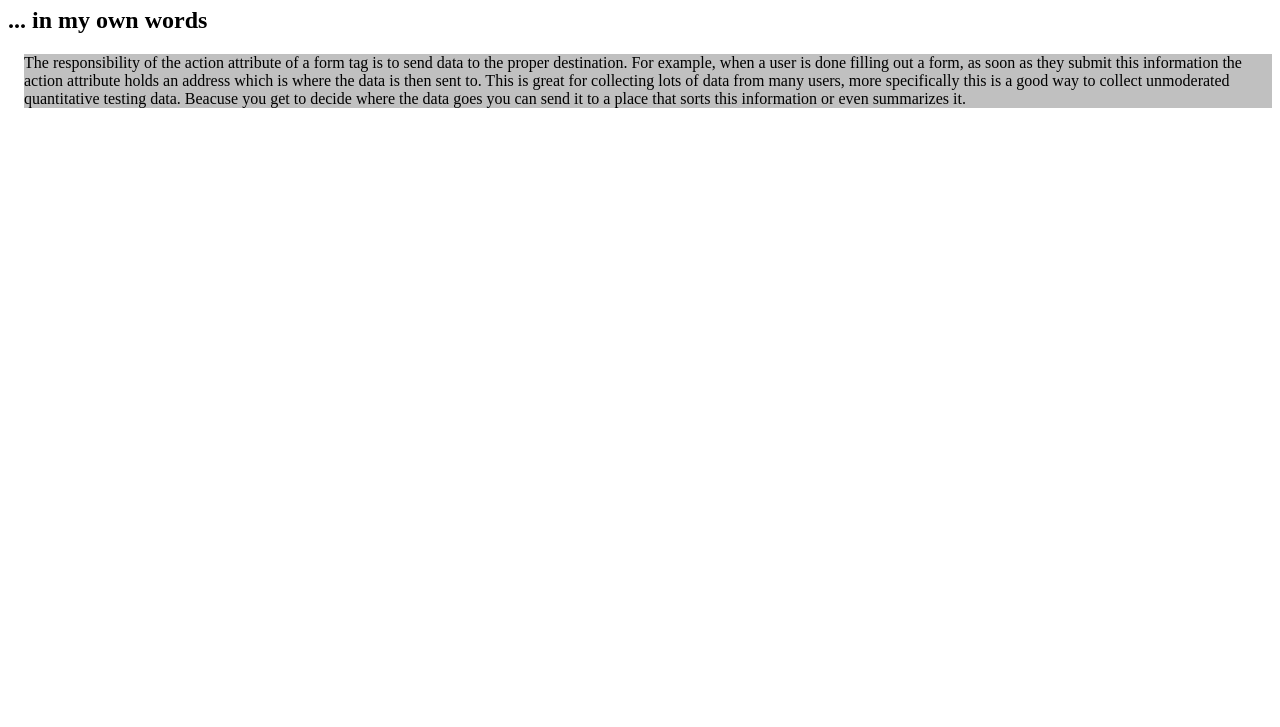
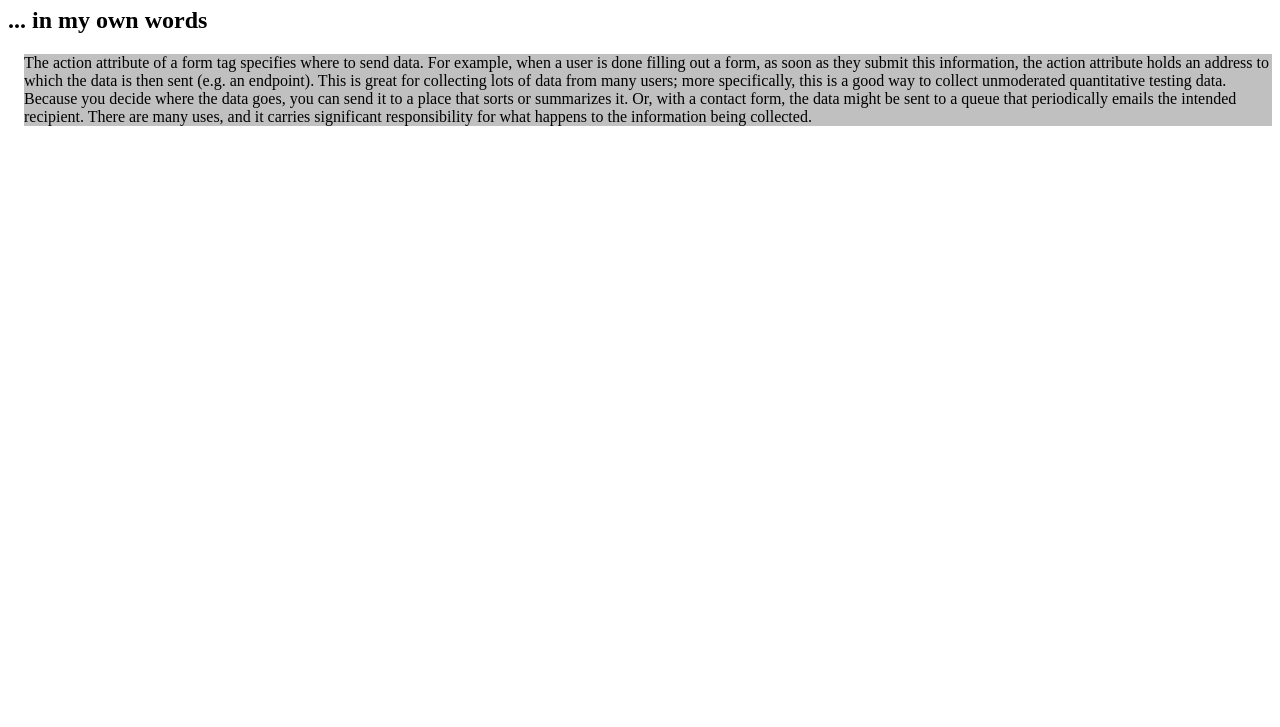
Before and after one commit to Haiden-Murphy/UX220Test2-Haiden, a plain HTML site: page q2.html in a window 1280 px wide. Shown: the part 73-800 px from the top of the page. Drawn offline with Linux system fonts and the light colour scheme.

Commit message:
Update action attribute explanation in q2.html
Revised explanation of the action attribute in forms for clarity and detail.

```diff
--- a/q2.html
+++ b/q2.html
@@ -24,10 +24,12 @@ Change the non-silver space around your paragraph to have a left and bottom marg
         <h1>How the Action attribute works</h1>
         <h2>... in my own words</h2>
         <p id=answer>
-            The responsibility of the action attribute of a form tag is to send data to the proper destination. For example, when a user is done
-            filling out a form, as soon as they submit this information the action attribute holds an address which is where the data is then sent to.
-            This is great for collecting lots of data from many users, more specifically this is a good way to collect unmoderated quantitative testing data.
-            Beacuse you get to decide where the data goes you can send it to a place that sorts this information or even summarizes it.
+            The action attribute of a form tag specifies where to send data. For example, when a user is done
+            filling out a form, as soon as they submit this information, the action attribute holds an address to which the data is then sent (e.g. an endpoint).
+            This is great for collecting lots of data from many users; more specifically, this is a good way to collect unmoderated quantitative testing data.
+            Because you decide where the data goes, you can send it to a place that sorts or summarizes it. Or, with a contact form, the data might be sent to a
+            queue that periodically emails the intended recipient. There are many uses, and it carries significant responsibility for what happens to the
+            information being collected.
         </p>
     </main>
 </body>
```
